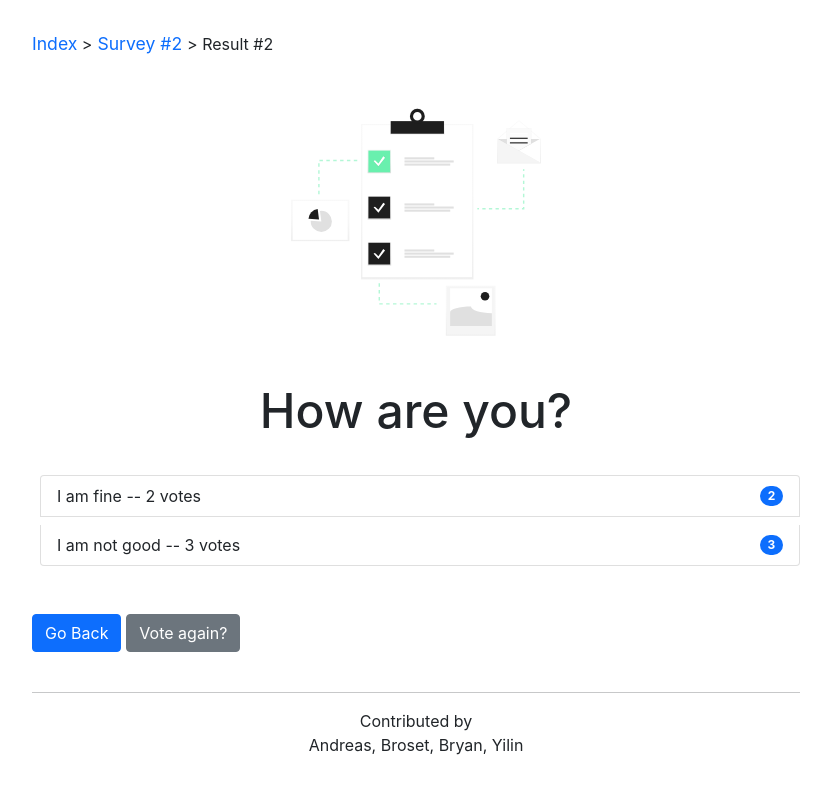
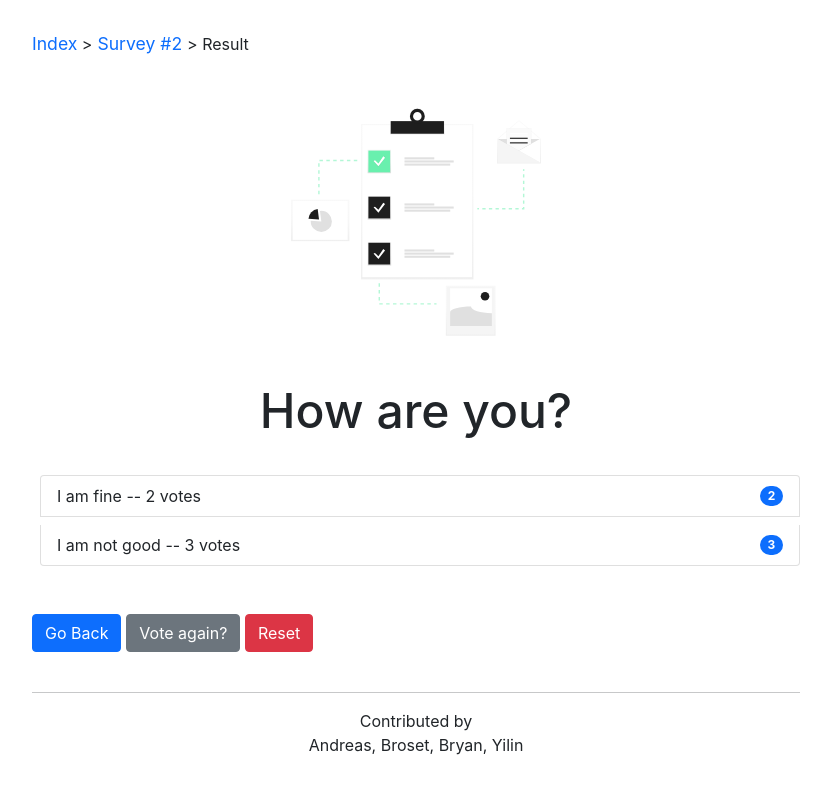
Before and after one commit to nonwiz0/mysite, a Django app: page /polls/2/results/ in a window 1280 px wide. Shown: the whole page, without its empty margins (224-1055 px from the left). Run offline with Django 3.2, Linux system fonts and the light colour scheme; data comes from the database, SQL or seed files in the repository; both versions use the stored data as it was after the commit.

Commit message:
Updated reset btn

```diff
--- a/polls/static/polls/style.css
+++ b/polls/static/polls/style.css
@@ -18,6 +18,7 @@ body {
     font-family: Inter, ui-sans-serif, system-ui, -apple-system, BlinkMacSystemFont, Segoe UI, Roboto, Helvetica Neue, Arial, Noto Sans, sans-serif, Apple Color Emoji, Segoe UI Emoji, Segoe UI Symbol, Noto Color Emoji;
     margin: 2em 2em 2em 2em;
     background-color: #FFF;
+
 }
 
 h1 {
--- a/polls/templates/polls/base.html
+++ b/polls/templates/polls/base.html
@@ -36,6 +36,7 @@
       <hr>
       <div class="align-center">
         <p><address>Contributed by <br /> Andreas, Broset, Bryan, Yilin</address></p>
+        <p>  </p>
       </div>
     </section>
 
--- a/polls/templates/polls/detail.html
+++ b/polls/templates/polls/detail.html
@@ -2,7 +2,7 @@
 {% extends "polls/base.html" %}
 
 {% block title %} Survey #{{question.id}} {% endblock %}
-{% block currPage %} <a href="{% url 'polls:index' %}">Index</a> > Survey #{{question.id}}      {% endblock %}
+{% block currPage %} <a href="{% url 'polls:index' %}">Index</a> > Survey #{{question.id}}  {% endblock %}
 {% block heading1%} {{question.question_text}} {% endblock %}
 
 {% block mainbody %}
@@ -19,8 +19,8 @@
     </div>
 {% endfor %}
 </ul>
-<div class="margin-top d-grid gap-2 d-md-block">
-    <a href="{% url 'polls:index' %}"> <button class="btn btn-secondary" type="button"> Go Back </button> </a>
+<div class="margin-top d-md-block">
+    <a  href="{% url 'polls:index' %}"> <button  class="btn btn-secondary" type="button"> Go Back </button> </a>
     <button class="btn btn-primary" type="submit"> Vote </button>
 
 </div>
--- a/polls/templates/polls/index.html
+++ b/polls/templates/polls/index.html
@@ -18,6 +18,7 @@
 		<li> Bryan </li>
 		<li> Yilin </li>
 	</ul>
+
 {% endblock %}
 
 {% block goback %}
--- a/polls/templates/polls/results.html
+++ b/polls/templates/polls/results.html
@@ -2,7 +2,7 @@
 
 {% block title %} Result #{{question.id}} {% endblock %}
 
-{% block currPage %} <a href="{% url 'polls:index' %}">Index</a> ><a href="{% url 'polls:detail' question.id %}"> Survey #{{question.id}} </a> > Result #{{question.id}}    {% endblock %}
+{% block currPage %} <a href="{% url 'polls:index' %}">Index</a> ><a href="{% url 'polls:detail' question.id %}"> Survey #{{question.id}} </a> > Result   {% endblock %}
 {% block heading1%} {{question.question_text}} {% endblock %}
 
 
@@ -18,10 +18,11 @@ vote{{ choice.votes|pluralize }}
 
 {% endfor %}
 </ul>
-<div class="margin-top d-grid gap-2 d-md-block">
+<div class="margin-top d-md-block">
     <a href="{% url 'polls:index' %}"> <button class="btn btn-primary" type="button"> Go Back </button> </a>
     <a class="btn btn-secondary" href="{% url 'polls:detail' question.id %}">Vote
 again?</a>
+    <a href="{% url 'polls:reset_vote' question.id %}" class="btn btn-danger"> Reset </a>
 
 </div>
 
--- a/polls/urls.py
+++ b/polls/urls.py
@@ -8,4 +8,5 @@ urlpatterns = [
     path('<int:pk>/', views.DetailView.as_view(), name='detail'),
     path('<int:pk>/results/', views.ResultsView.as_view(), name='results'),
     path('<int:question_id>/vote/', views.vote, name='vote'),
+    path('<int:question_id>/reset_vote/', views.reset_vote, name='reset_vote'),
 ]
--- a/polls/views.py
+++ b/polls/views.py
@@ -63,3 +63,24 @@
         # with POST data. This prevents data from being posted twice if a
         # user hits the Back button.
         return HttpResponseRedirect(reverse('polls:results', args=(question.id,)))
+
+def reset_vote(request, question_id):
+    # Commands here
+    question = get_object_or_404(Question, pk=question_id)
+    try:
+        all_choices = question.choice_set.all();
+        for choice in all_choices:
+            choice.votes = 0
+            choice.save()
+    except (KeyError, Choice.DoesNotExist):
+
+        # Redisplay the question voting form.
+        return render(request, 'polls/results.html', {
+        'question': question,
+        'error_message': "Not sure any error yet.",
+        })
+    else:
+        # Always return an HttpResponseRedirect after successfully dealing
+        # with POST data. This prevents data from being posted twice if a
+        # user hits the Back button.
+        return HttpResponseRedirect(reverse('polls:results', args=(question.id,)))
```
Also changed, not shown: db.sqlite3.
